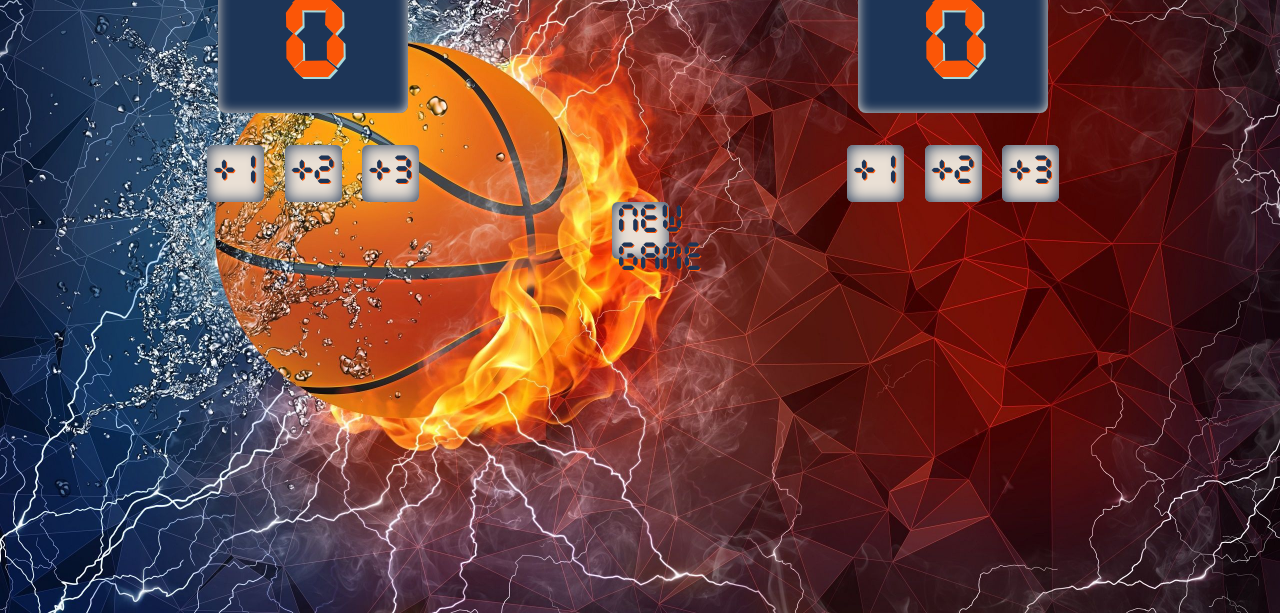
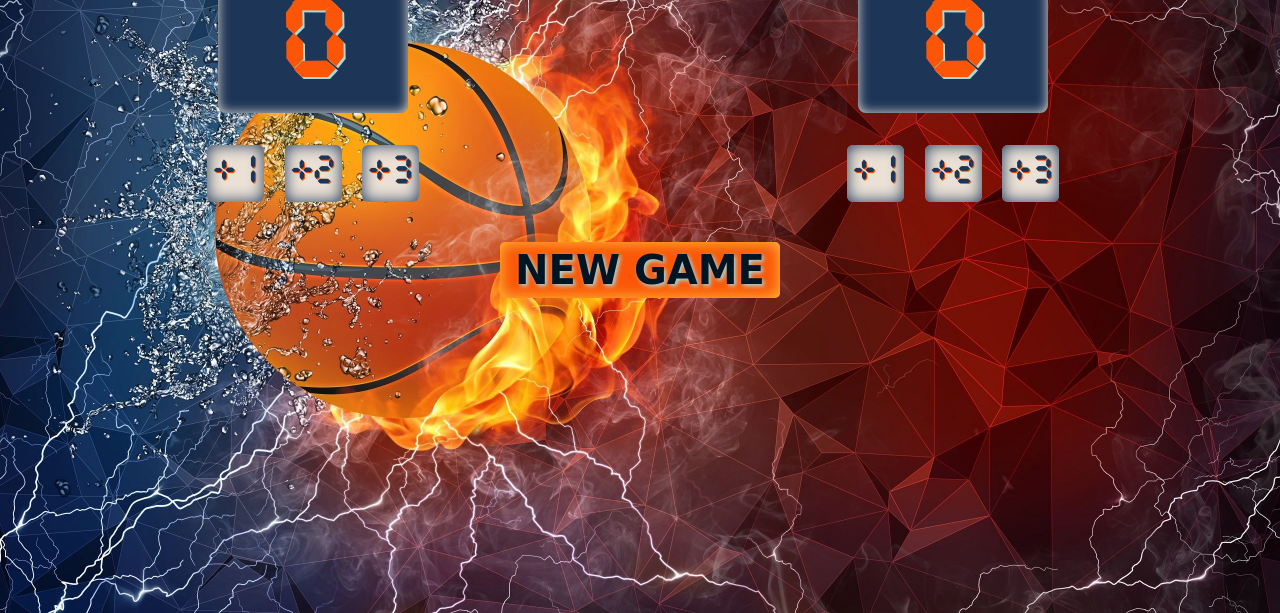
Before and after one commit to sidrafatim/score-board, a plain HTML site: page index.html in a window 1280 px wide. Shown: the part 187-800 px from the top of the page. Drawn offline with Linux system fonts and the light colour scheme; a web font is replaced by a local one.

Commit message:
Update index.css

```diff
--- a/index.css
+++ b/index.css
@@ -46,7 +46,7 @@ h3 {
     cursor: pointer;
 }
 
-button {
+.add-btn {
     width: 57px;
     height: 57px;
     font-family: cursed-timer;
@@ -60,7 +60,27 @@ button {
     transition: transform .4s;
 }
 
-button:hover {
+.add-btn:hover {
     transform: scale(1.2);
     cursor: pointer;
 }
+
+.new-btn {
+    font-family: 'Odibee Sans', cursive;
+    font-size: 40px;
+    margin-top: 40px;
+    color: #001523;
+    font-weight: bold;
+    background: #fb5607;
+    padding: 5px 15px;
+    border-radius: 5px;
+    border: none;
+    box-shadow: 0 0 15px inset #fdca40;
+    text-shadow: 2px 2px 4px #a8dadc;
+    transition: transform .5s;
+}
+
+.new-btn:hover {
+    transform: scale(1.2);
+    cursor: pointer;
+}
```
